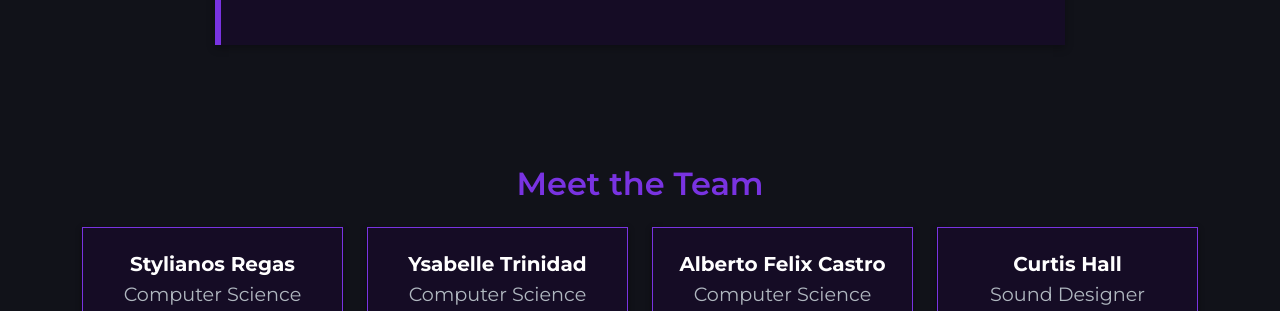
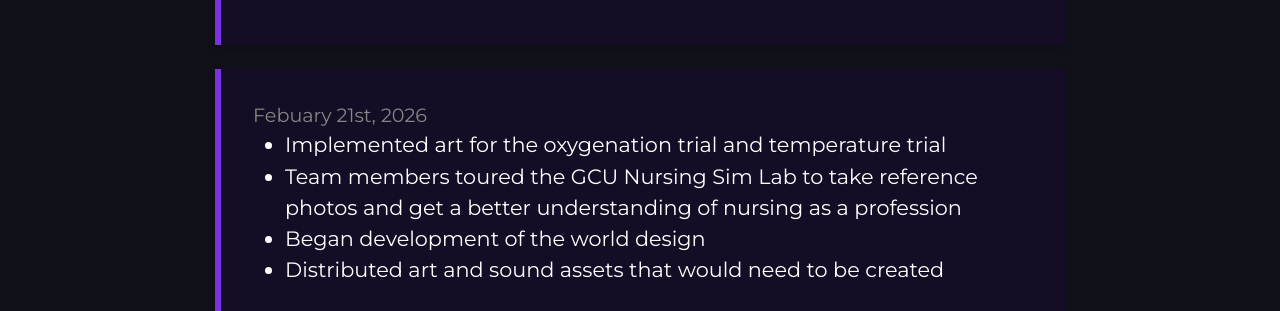
Before and after one commit to aigcu/Nursing-Simulator-Website, a website: page index.html in a window 1280 px wide. Shown: the part 4626-4937 px from the top of the page. Drawn offline with nearby package versions, Linux system fonts and the light colour scheme.

Commit message:
February 21st Update

```diff
--- a/index.html
+++ b/index.html
@@ -213,6 +213,18 @@
 
             </div>
 
+            <div class="update-box mx-auto" style="max-width:850px;">
+                <p class="mb-0" id="projectUpdate">Febuary 21st, 2026</p>
+                <ul>
+                    <li>Implemented art for the oxygenation trial and temperature trial</li>
+                    <li>Team members toured the GCU Nursing Sim Lab to take reference photos and get a better understanding of nursing as a profession</li>
+                    <li>Began development of the world design</li>
+                    <li>Distributed art and sound assets that would need to be created</li>
+
+                </ul>
+
+            </div>
+
             <!---
             <div class="update-box mx-auto" style="max-width:850px;">
                 <p class="mb-0" id="projectUpdate">October 21st, 2025</p>
```
